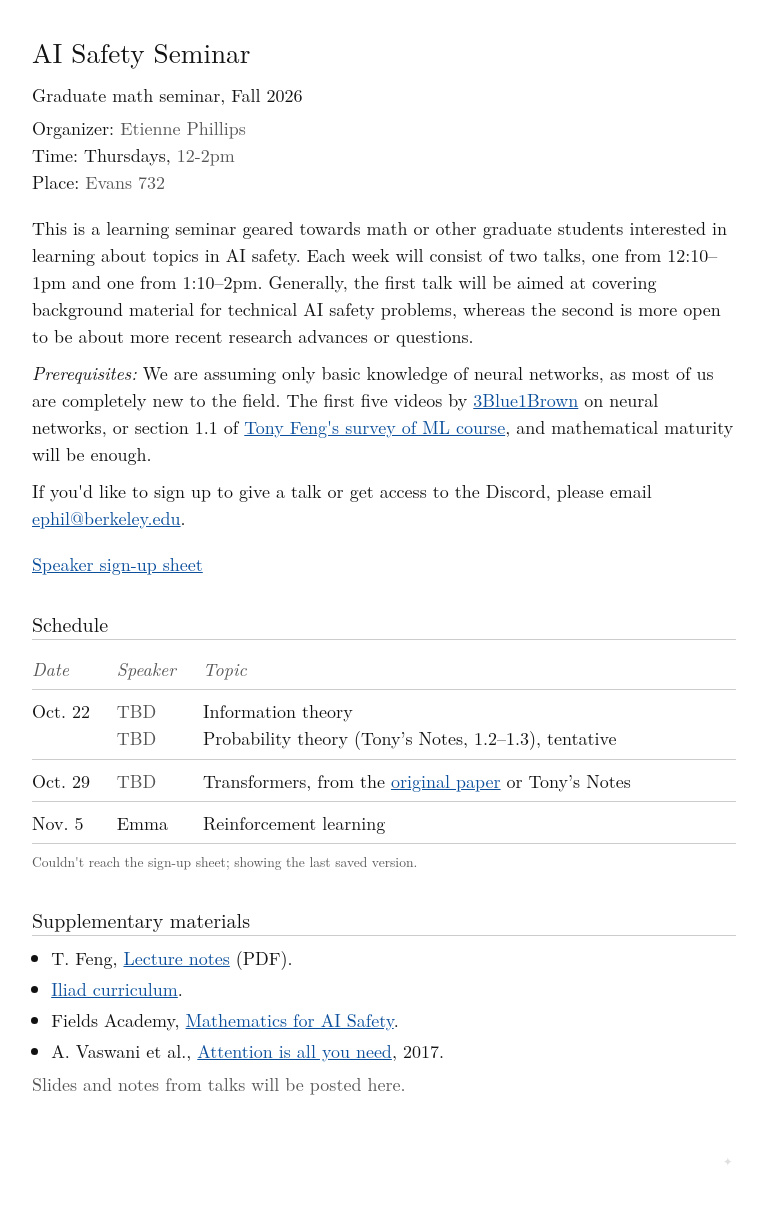
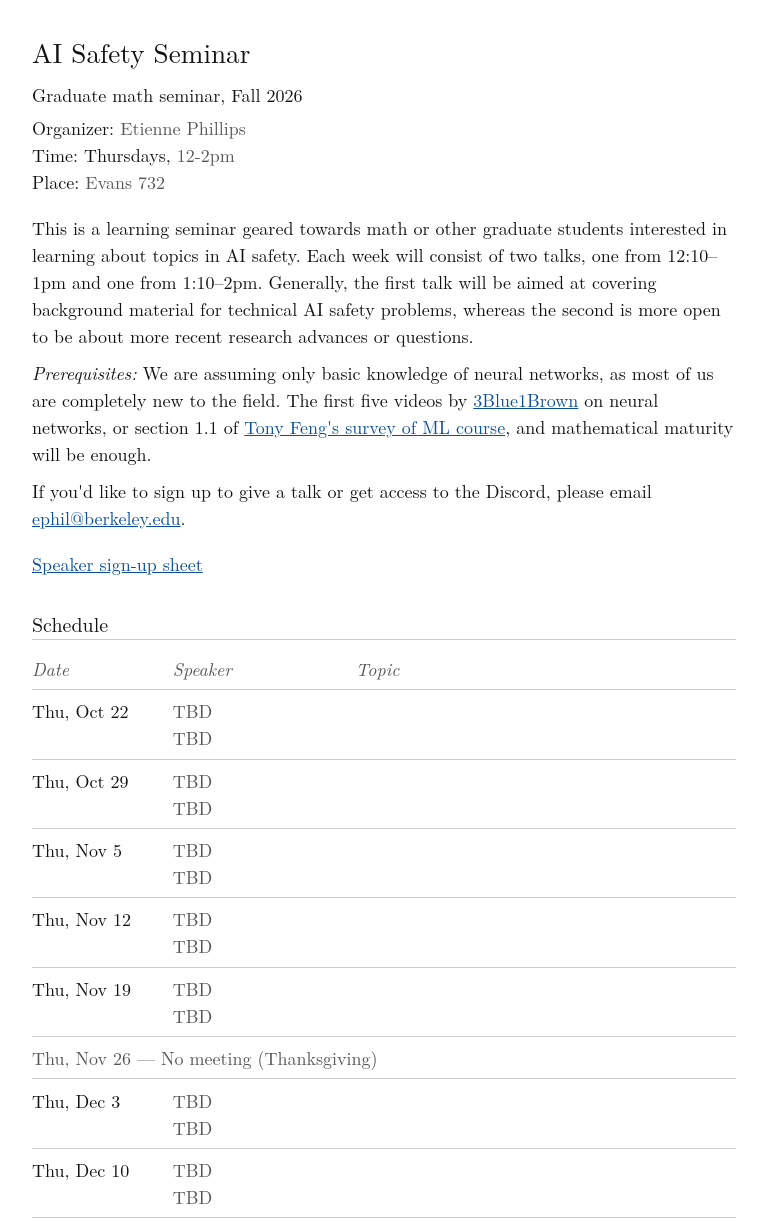
Before and after one commit to Vibbz/Ai-Safety-Seminar-Fall-2026, a plain HTML site: page index.html in a window 1280 px wide. Shown: the top 1221 px of the page, without its empty margins (256-1023 px from the left). Drawn offline with Linux system fonts and the light colour scheme.

Commit message:
Revise schedule table format and add meeting dates
Updated the schedule table with new date format and added additional rows for upcoming meetings.

```diff
--- a/index.html
+++ b/index.html
@@ -37,6 +37,11 @@
   #theme-toggle { background: none; border: 0; padding: 0 .2rem; font: inherit; font-size: .75rem;
     color: var(--line); opacity: .6; cursor: pointer; }
   #theme-toggle:hover { opacity: 1; color: var(--muted); }
+  /* Fixed column widths so the table doesn't shift when live data replaces the placeholder rows */
+  table { table-layout: fixed; }
+  col.c-date { width: 20%; } col.c-spk { width: 26%; } col.c-top { width: 54%; }
+  td { overflow-wrap: anywhere; }
+  @media (max-width: 560px) { table { table-layout: auto; } col.c-date, col.c-spk, col.c-top { width: auto; } }
   .blurb { margin-top: 1.2rem; }
   .blurb p { margin: .6rem 0; }
   .signup-link { margin-top: 1.2rem; }
@@ -145,24 +150,18 @@
   <p class="slop-only lede">A journey of 7 transformative weeks. Every Thursday, 12–2 PM. Two sessions. Endless possibilities.</p>
   <div class="wrap">
   <table>
+    <colgroup><col class="c-date"><col class="c-spk"><col class="c-top"></colgroup>
     <thead><tr><th>Date</th><th>Speaker</th><th>Topic</th></tr></thead>
     <!-- Fallback rows, shown until (or if) the live sheet loads -->
     <tbody id="schedule">
-    <tr>
-      <td>Oct. 22</td>
-      <td><span class="tbd">TBD</span><br><span class="tbd">TBD</span></td>
-      <td>Information theory<br>Probability theory (Tony’s Notes, 1.2–1.3), tentative</td>
-    </tr>
-    <tr>
-      <td>Oct. 29</td>
-      <td><span class="tbd">TBD</span></td>
-      <td>Transformers, from the <a href="https://arxiv.org/abs/1706.03762">original paper</a> or Tony’s Notes</td>
-    </tr>
-    <tr>
-      <td>Nov. 5</td>
-      <td>Emma</td>
-      <td>Reinforcement learning</td>
-    </tr>
+    <tr><td>Thu, Oct 22</td><td><span class="tbd">TBD</span><br><span class="tbd">TBD</span></td><td><br></td></tr>
+    <tr><td>Thu, Oct 29</td><td><span class="tbd">TBD</span><br><span class="tbd">TBD</span></td><td><br></td></tr>
+    <tr><td>Thu, Nov 5</td><td><span class="tbd">TBD</span><br><span class="tbd">TBD</span></td><td><br></td></tr>
+    <tr><td>Thu, Nov 12</td><td><span class="tbd">TBD</span><br><span class="tbd">TBD</span></td><td><br></td></tr>
+    <tr><td>Thu, Nov 19</td><td><span class="tbd">TBD</span><br><span class="tbd">TBD</span></td><td><br></td></tr>
+    <tr><td colspan="3" class="tbd">Thu, Nov 26  —  No meeting (Thanksgiving)</td></tr>
+    <tr><td>Thu, Dec 3</td><td><span class="tbd">TBD</span><br><span class="tbd">TBD</span></td><td><br></td></tr>
+    <tr><td>Thu, Dec 10</td><td><span class="tbd">TBD</span><br><span class="tbd">TBD</span></td><td><br></td></tr>
     </tbody>
   </table>
   </div>
```
